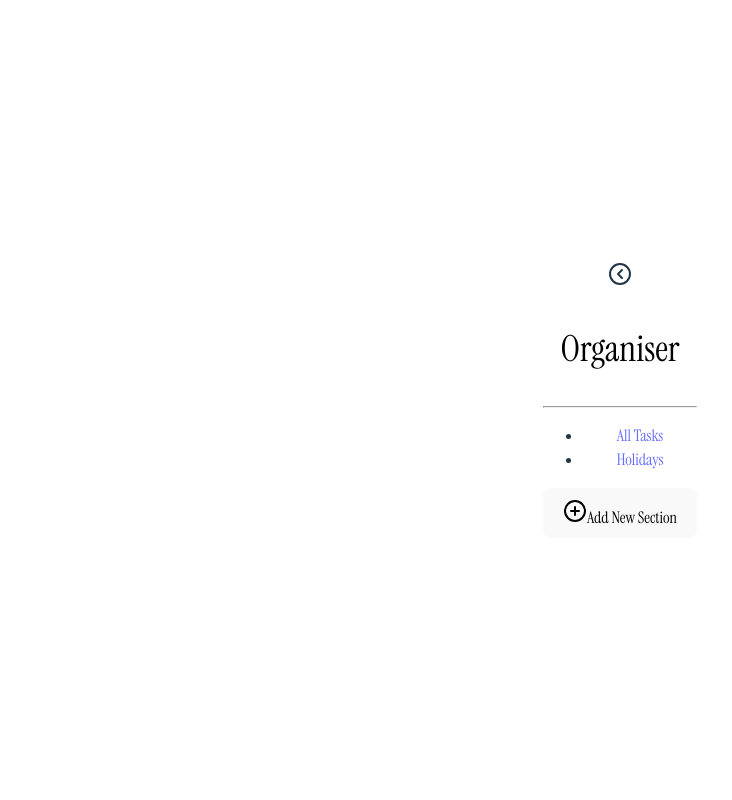
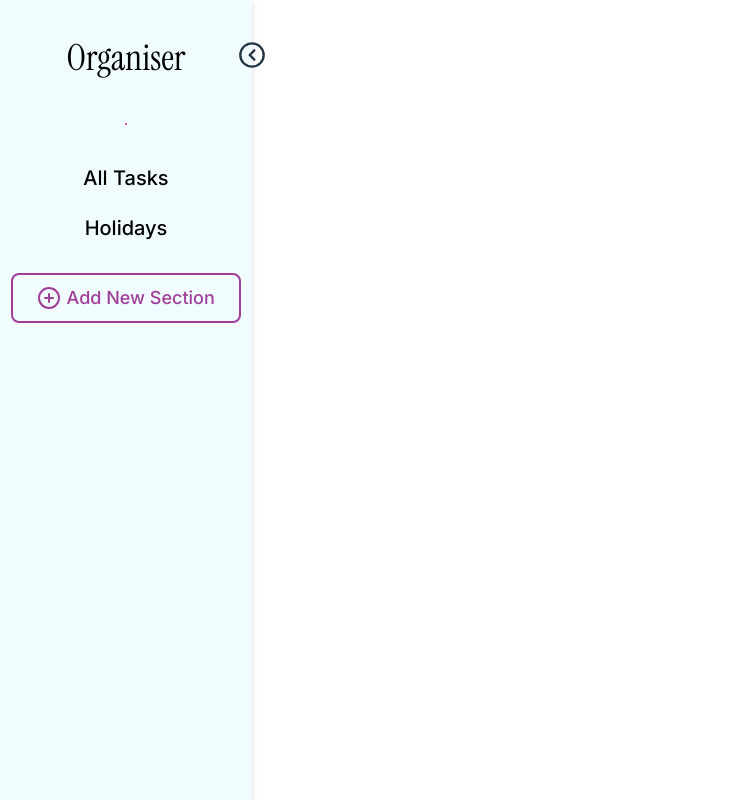
Before and after one commit to Twigg99/laravel_task_list_app, a Vue app in the folder frontend-task-list-app/: page / in a window 1280 px wide. Shown: the whole page, without its empty margins (0-732 px from the left). Built offline with nearby package versions, Linux system fonts and the light colour scheme.

Commit message:
styles from side bar added in global file

```diff
--- a/frontend-task-list-app/src/style.css
+++ b/frontend-task-list-app/src/style.css
@@ -1,8 +1,9 @@
-@import url('https://fonts.googleapis.com/css2?family=Instrument+Serif&display=swap');
+@import url("https://fonts.googleapis.com/css2?family=Instrument+Serif&display=swap");
+@import url("https://fonts.googleapis.com/css2?family=Inter:ital,opsz,wght@0,14..32,100..900;1,14..32,100..900&display=swap");
 
 :root {
-
-  font-family: 'Instrument Serif', serif, system-ui, Avenir, Helvetica, Arial, sans-serif;
+  font-family: "Instrument Serif", serif, system-ui, Avenir, Helvetica, Arial,
+    sans-serif;
   line-height: 1.5;
   font-weight: 400;
 
@@ -18,7 +19,7 @@
 
 a {
   font-weight: 500;
-  color: #646cff;
+  color: #000000;
   text-decoration: inherit;
 }
 a:hover {
@@ -39,7 +40,7 @@ h1 {
 }
 
 h2 {
-  font-family: 'Instrument Serif', serif;
+  font-family: "Instrument Serif", serif;
   font-size: 36px;
   color: #000000;
 }
@@ -74,14 +75,112 @@ button:focus-visible {
   text-align: center;
 }
 
+/* sidebar styling */
+
+.sidebar {
+  width: 250px;
+  height: 100%;
+  background: #f0fcff;
+  display: flex;
+  justify-content: center;
+  position: fixed;
+  top: 0;
+  left: 0;
+  box-shadow: 0px 3px 6px #00000029;
+  border: 1px solid #f0fcff;
+}
+
+nav {
+  width: 100%;
+  display: flex;
+  flex-direction: column;
+  align-items: center;
+}
+
+nav ul {
+  list-style: none;
+  padding: 0;
+  max-width: 250px;
+  width: 100%;
+  display: flex;
+  justify-content: center;
+  font-family: "Inter", sans-serif;
+  font-size: 20px;
+  color: #000000;
+}
+nav ul li {
+  /* margin: 10px 0px; */
+  height: 50px;
+  display: flex;
+  align-items: center;
+  justify-content: center;
+}
+.active {
+  background-color: #df57bc; /* Highlighted Section */
+  color: white;
+  border-radius: 8px;
+}
+
+.organiserSeparator {
+  border: 1px solid #df57bc;
+}
+
+.sidebar nav ul li:hover {
+  background: #f6828c; /* Light pink hover effect */
+  transition: 0.3s ease-in-out;
+}
+
+.sidebar.collapsed {
+  width: 80px;
+}
+
+.addSectionButton {
+  max-width: 230px;
+  width: 100%;
+  max-height: 50px;
+  height: 100%;
+  font-family: "Inter", sans-serif;
+  font-size: 18px;
+  color: #a03e99;
+  background-color: #f0fcff;
+  border: 2px solid #a03e99;
+  display: flex;
+  align-items: center;
+  justify-content: space-around;
+}
+
+.navigationList {
+  display: flex;
+  flex-direction: column;
+}
+
+.chevron-icon {
+  position: absolute;
+  top: 40px;
+  right: -15px;
+  width: 28px;
+  height: 28px;
+  cursor: pointer;
+  transition: transform 0.3s ease-in-out;
+  z-index: 10;
+}
+
+.chevron-icon.rotated {
+  transform: rotate(180deg);
+}
+
+.chevron-icon:hover {
+  color: #f6828c;
+}
+
 @media (prefers-color-scheme: light) {
   :root {
     color: #213547;
     background-color: #ffffff;
   }
-  a:hover {
-    color: #747bff;
-  }
+  /* a:hover { */
+  /* color: #747bff; */
+  /* } */
   button {
     background-color: #f9f9f9;
   }
```
